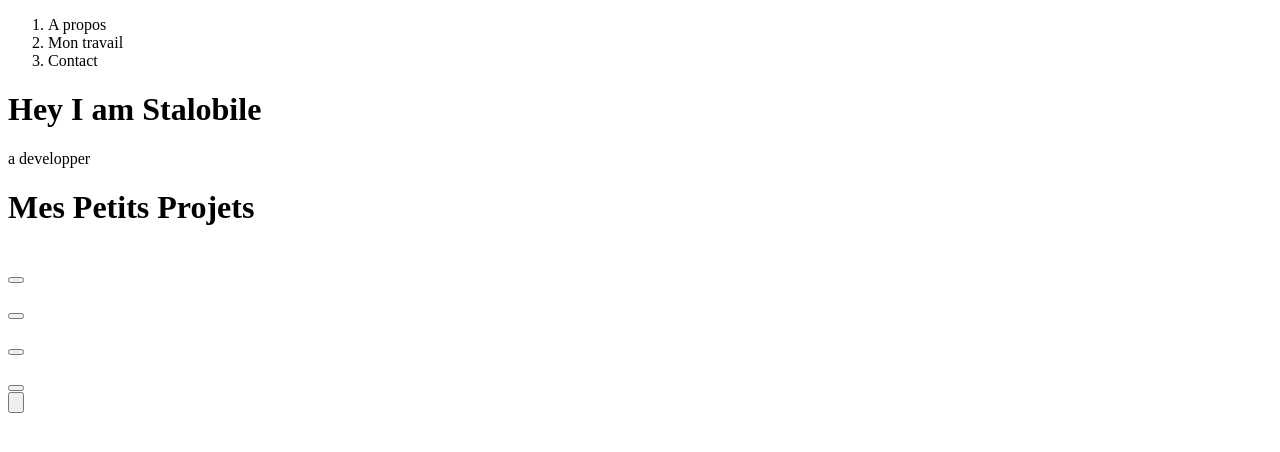
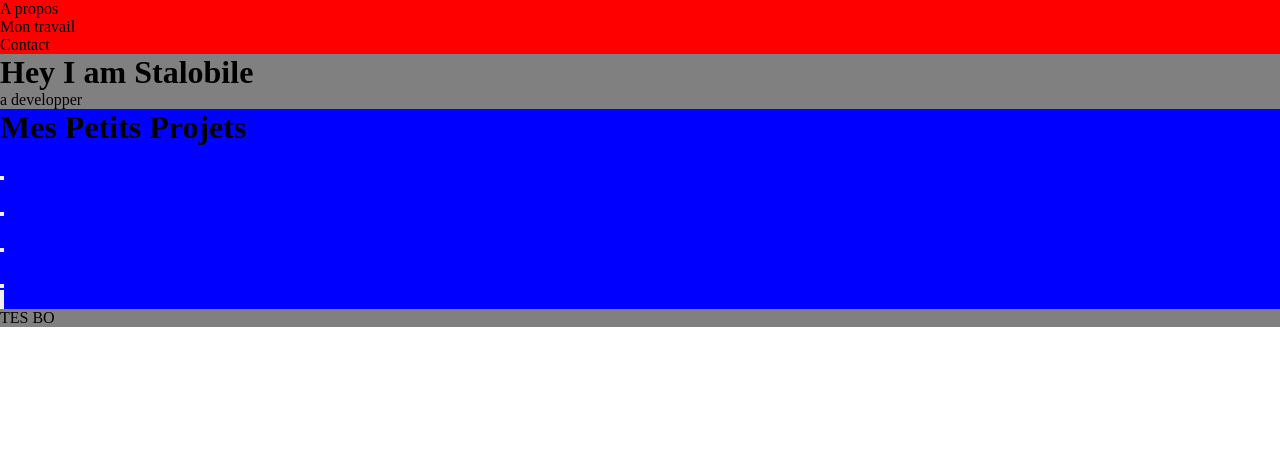
Before and after one commit to Just3Sandro/PortFolio, a plain HTML site: page index.html in a window 1280 px wide. Drawn offline with Linux system fonts and the light colour scheme.

Commit message:
ajout du css

```diff
--- a/StyleCss.css
+++ b/StyleCss.css
@@ -0,0 +1,19 @@
+*{
+    padding: 0%;
+    margin: 0%;
+}
+
+header{
+    background-color: red;
+}
+
+#Presentation{
+    background-color: grey;
+}
+
+#PSites{
+    background-color: blue;
+}
+footer{
+    background-color: grey;
+}
--- a/index.html
+++ b/index.html
@@ -1,10 +1,11 @@
 <!DOCTYPE html>
 <html lang="en">
 <head>
+    <link href="StyleCss.css" rel="stylesheet">
     <meta charset="UTF-8">
     <meta http-equiv="X-UA-Compatible" content="IE=edge">
     <meta name="viewport" content="width=device-width, initial-scale=1.0">
-    <title>Document</title>
+    <title>PortFolio</title>
 </head>
 <body>
     <header>
@@ -17,13 +18,13 @@
         </nav>
     </header>
     <main>
-        <div>
+        <div id="Presentation">
             <h1> Hey I am Stalobile</h1>
             <p> a developper</p>
         </div>
-        <div>
+        <div id="PSites">
             <h1> Mes Petits Projets</h1>
-            <div>
+            <div class="box">
                 <div>
                     <img>
                 </div>
@@ -31,7 +32,15 @@
                     <button></button>
                 </div>
             </div>
-            <div>
+            <div class="box">
+                <div >
+                    <img>
+                </div>
+                <div>
+                    <button></button>
+                </div>
+            </div>
+            <div class="box">
                 <div>
                     <img>
                 </div>
@@ -39,16 +48,8 @@
                     <button></button>
                 </div>
             </div>
-            <div>
-                <div>
-                    <img>
-                </div>
-                <div>
-                    <button></button>
-                </div>
-            </div>
-            <div>
-                <div>
+            <div class="box">
+                <div >
                     <img>
                 </div>
                 <div>
@@ -60,6 +61,6 @@
         </div>
     </main>
 
-    <footer></footer>
+    <footer><p> TES BO</p></footer>
 </body>
 </html>
```
